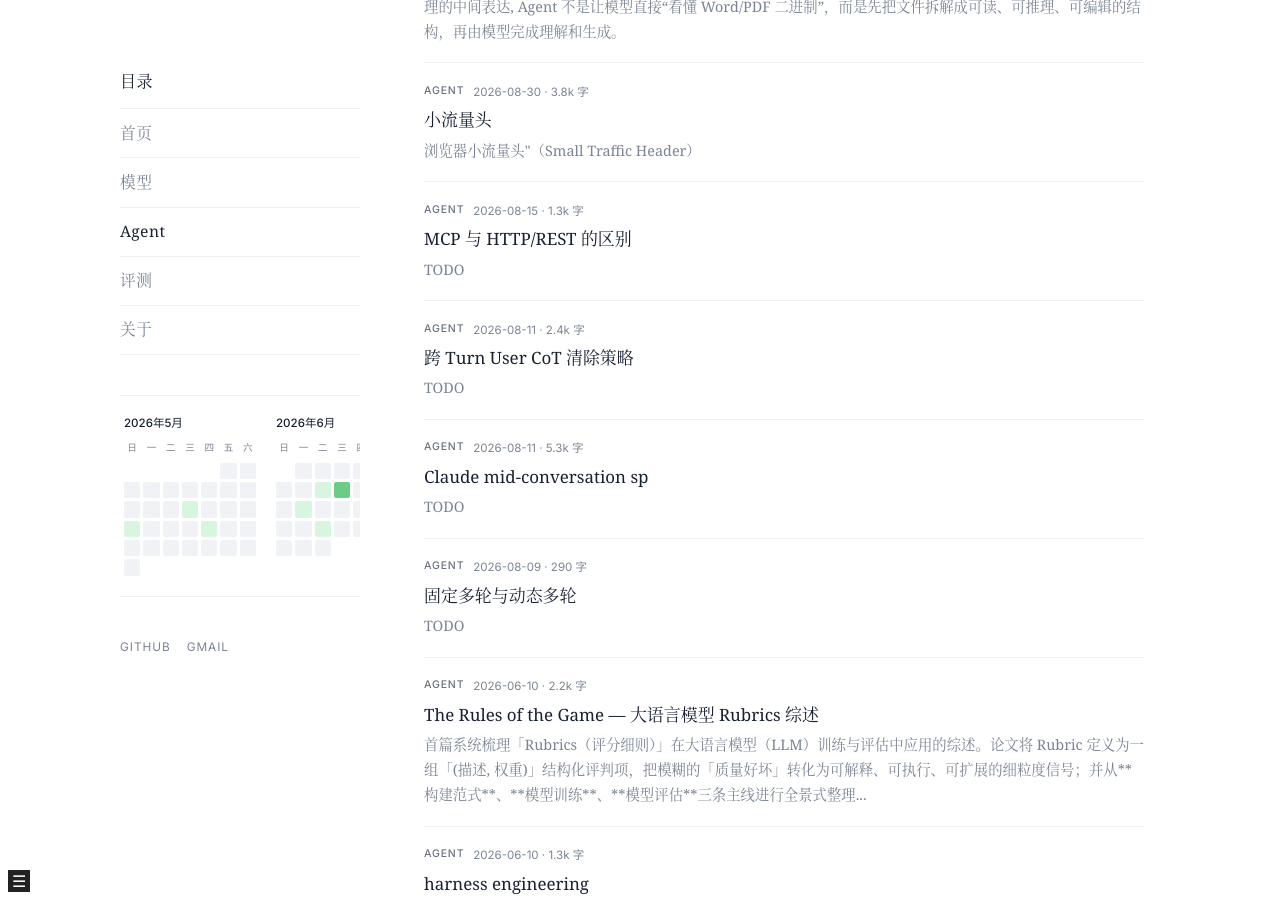
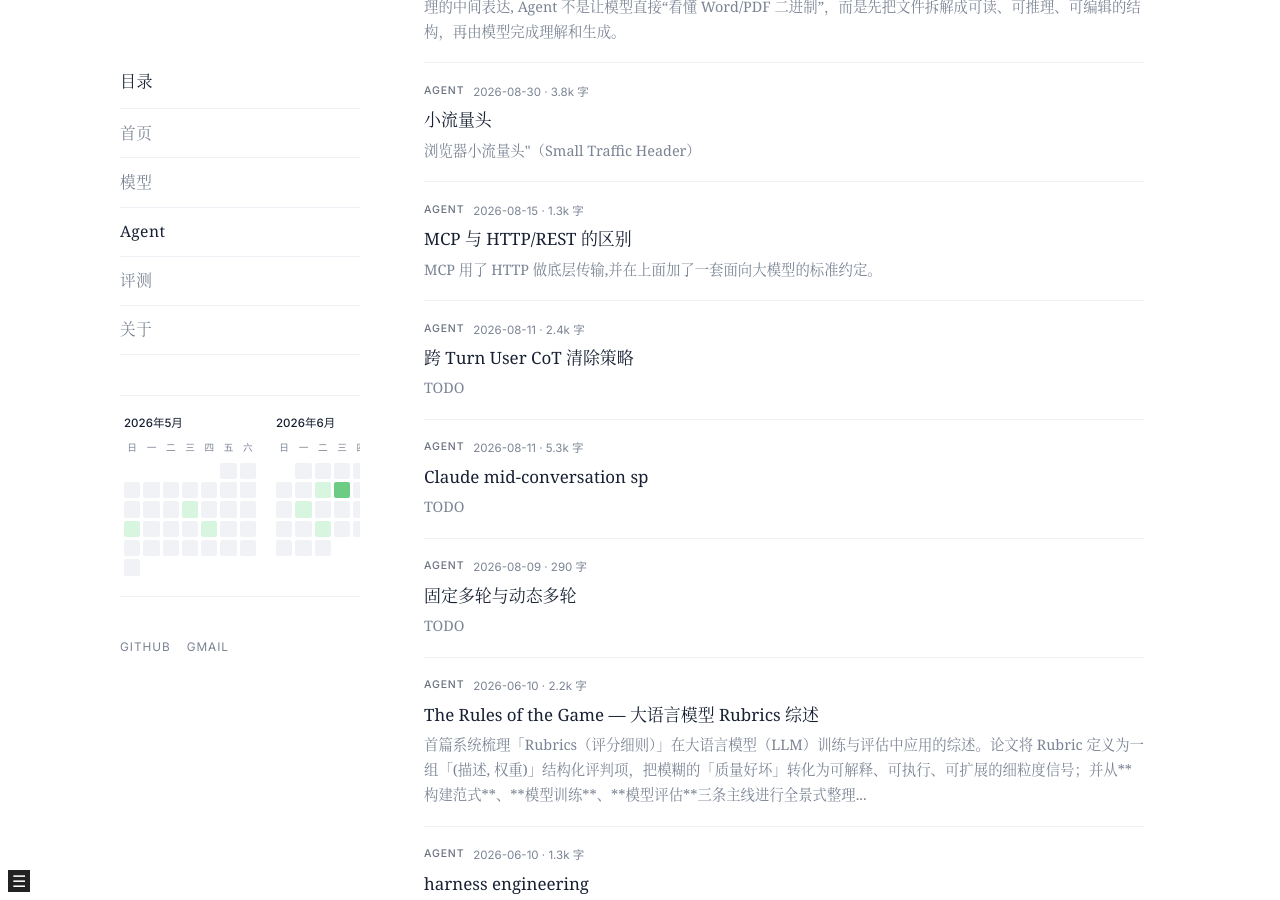
Before and after one commit to agent-2026-sophie/agent_sendiment, a Jekyll site: the page built from agent.md, in a window 1280 px wide and 900 px high, scrolled down 588 px. Built offline with Jekyll 4.4.1, drawn with Linux system fonts in a browser that asks for light colours.

Commit message:
update post: MCP 与 HTTP/REST 的区别

```diff
--- a/_agent_posts/2026/08/2026-08-15-mcp-http-rest.md
+++ b/_agent_posts/2026/08/2026-08-15-mcp-http-rest.md
@@ -3,7 +3,7 @@ title: MCP 与 HTTP/REST 的区别
 date: 2026-08-15
 author: Sophie
 tags: [Agent, MCP, A2A]
-excerpt: TODO
+excerpt: MCP 用了 HTTP 做底层传输,并在上面加了一套面向大模型的标准约定。
 ---
 一句话:**它们不在同一个层次上。** HTTP/REST 是"传输层 + 通用 Web 接口风格",MCP 是"专为 AI Agent 调用工具设计的应用层协议",而且 MCP 实际上**还是跑在 HTTP 之上的**。所以严格说不是二选一的对立关系,而是"MCP 用了 HTTP 做底层传输,并在上面加了一套面向大模型的标准约定"。
 
```
